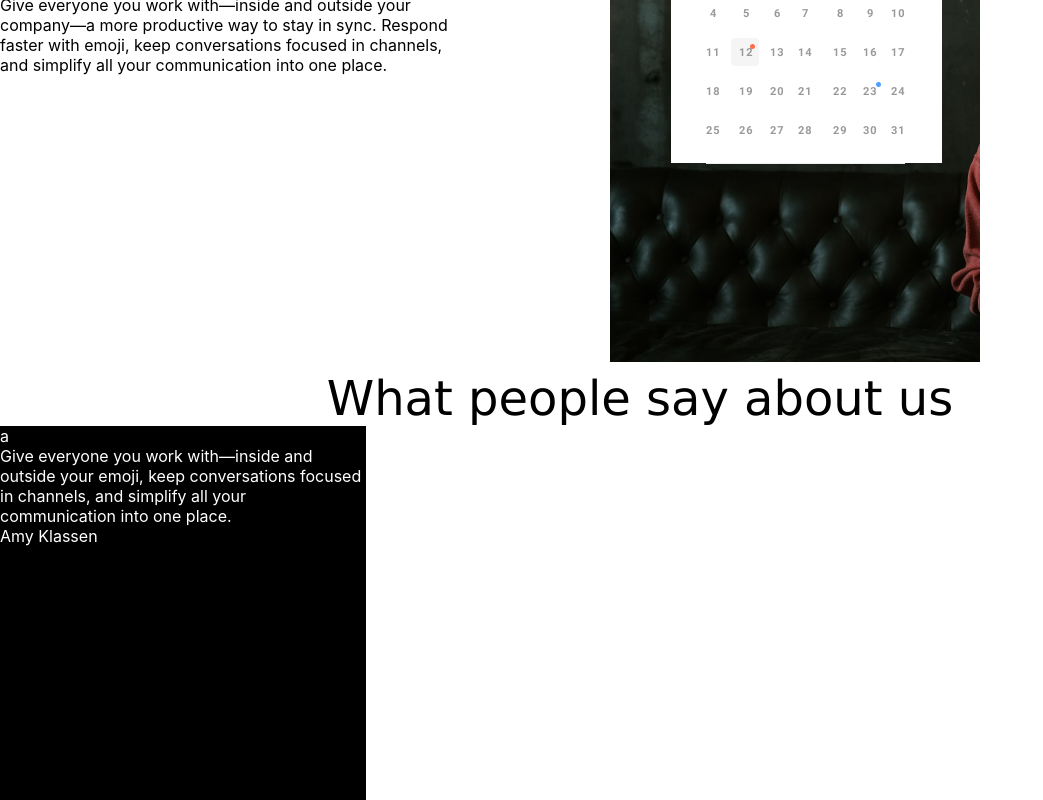
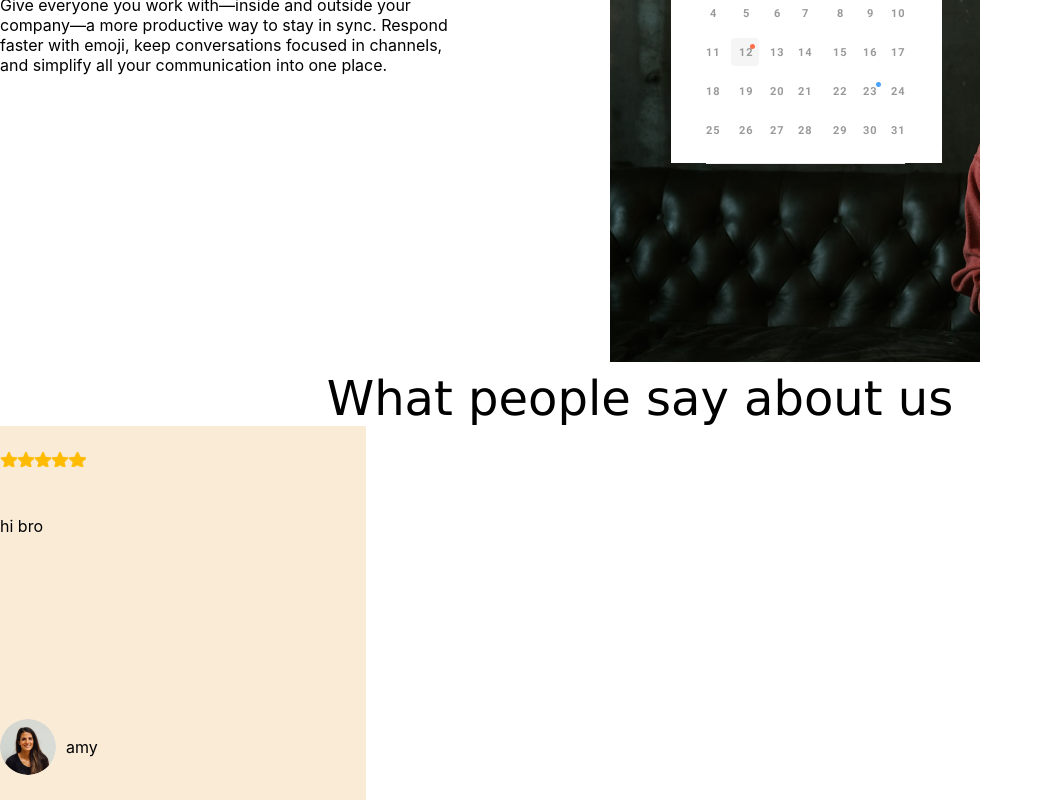
Before and after one commit to kitem1tsUri/hoyrdugaar, a React (Create React App) app: page / in a window 1280 px wide. Shown: the part 2782-3582 px from the top of the page, without its empty margins (0-1043 px from the left). Built offline with nearby package versions, Linux system fonts and the light colour scheme.

Commit message:
component nemsen

```diff
--- a/src/App.js
+++ b/src/App.js
@@ -6,6 +6,7 @@ import About from "./About";
 import Users from "./Users";
 import "./main.css";
 import image1 from './picture/pad/icon.png'
+import Card from './components/Card';
 
 function App() {
     return (
@@ -90,15 +91,7 @@ function App() {
                 What people say about us
             </div>
             <div className='bottom_container'>
-                <div className='first'>
-                    <div className='star'>a</div>
-                    <div className='lorm'>Give everyone you work with—inside and outside your emoji, keep conversations focused in channels, and simplify all your communication into one place.</div>
-                    <div>
-                        <div className='person'></div>
-                        <div>Amy Klassen</div>
-                    </div>
-
-                </div>
+                <Card text={"hi bro"} name={"amy"}/>
                 <div></div>
                 <div></div>
 
--- /dev/null
+++ b/src/components/Card.js
@@ -0,0 +1,23 @@
+
+
+const Card = ({text, name}) => {
+    return (
+        <div className='first'>
+            <div className='star'>
+                <div className='str'></div>
+                <div className='str'></div>
+                <div className='str'></div>
+                <div className='str'></div>
+                <div className='str'></div>
+            </div>
+            <div className='lorm'>{text}</div>
+            <div className='persons'>
+                <div className='person'></div>
+                <div>{name}</div>
+            </div>
+
+        </div>
+    )
+}
+
+export default Card
--- a/src/main.css
+++ b/src/main.css
@@ -247,6 +247,32 @@
 .first {
     height: 374px;
     width: 366px;
-    background-color: black;
-    color: white;
+    color: black;
+    background-color: antiquewhite;
+    display: flex;
+    flex-direction: column;
+    justify-content: space-around;
 }
+.str {
+    width: 17.11px;
+    height: 16.36px;
+    background-image: url(./picture/star.png);
+}
+.star {
+    display: flex;
+}
+.lorm {
+    width: 291px;
+    height: 154px;
+}
+.persons {
+    display: flex;
+    align-items: center;
+}
+.person{
+    margin-right: 10px;
+    width: 56px;
+    height: 56px;
+    border-radius: 50%;
+    background-image: url(./picture/Ellipse.png);
+}
```
Also changed, not shown: src/picture/Ellipse.png (added), src/picture/star.png (added). Lines whose indentation alone changed are shown as unchanged.
